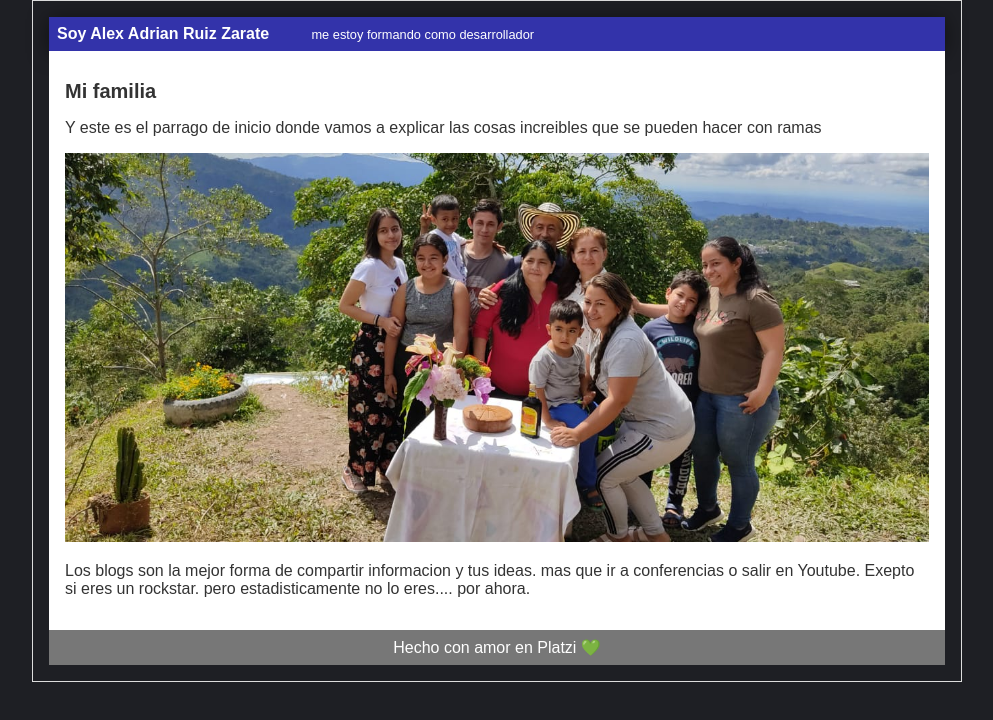
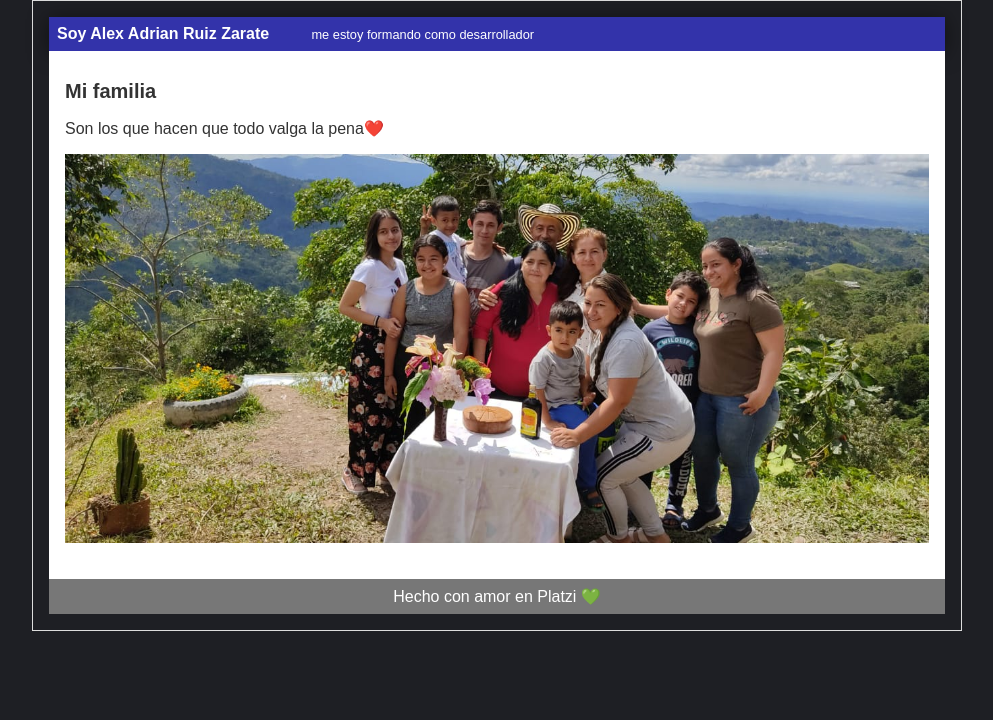
Before and after one commit to AdrianZarate/AdrianZarate.github.io, a plain HTML site: page index.html in a window 1280 px wide. Shown: the whole page, without its empty margins (143-1136 px from the left). Drawn offline with Linux system fonts and the light colour scheme.

Commit message:
se agrego un parrofo

```diff
--- a/index.html
+++ b/index.html
@@ -15,12 +15,9 @@
         </div>
         <div id="post">
             <h1>Mi familia</h1>
-            <p>Y este es el parrago de inicio donde vamos a explicar las cosas increibles que se pueden hacer con ramas</p>
+            <p>Son los que hacen que todo valga la pena❤️</p>
             <p><img src="imagenes/familia.jpg" width="100%"></p>
-            <p>Los blogs son la mejor forma de compartir informacion y tus ideas.
-                mas que ir a conferencias o salir en Youtube. Exepto si eres un rockstar.
-                pero estadisticamente no lo eres.... por ahora.
-            </p>
+            <p></p>
         </div>
         <div id="footer">
             Hecho con amor en Platzi 💚
```
